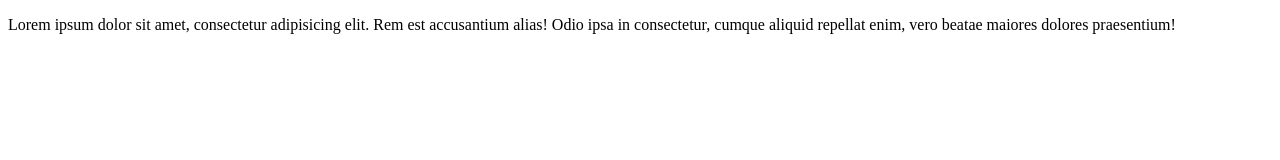
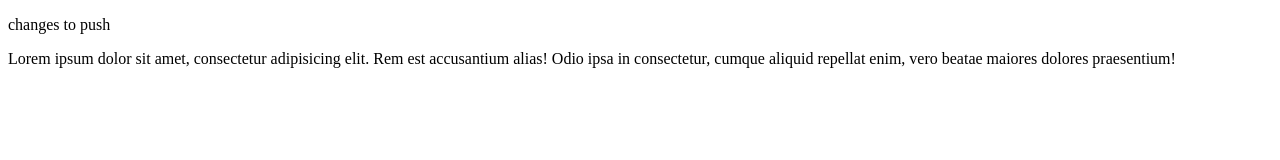
Before and after one commit to sparshs241/learn-git, a plain HTML site: page index.html in a window 1280 px wide. Drawn offline with Linux system fonts and the light colour scheme.

Commit message:
update index.html

```diff
--- a/index.html
+++ b/index.html
@@ -6,6 +6,7 @@
     <title>Git website</title>
 </head>
 <body>
+    <p>changes to push</p>
 
     <p>Lorem ipsum dolor sit amet, consectetur adipisicing elit. Rem est accusantium alias! Odio ipsa in consectetur, cumque aliquid repellat enim, vero beatae maiores dolores praesentium!</p>
 
```
